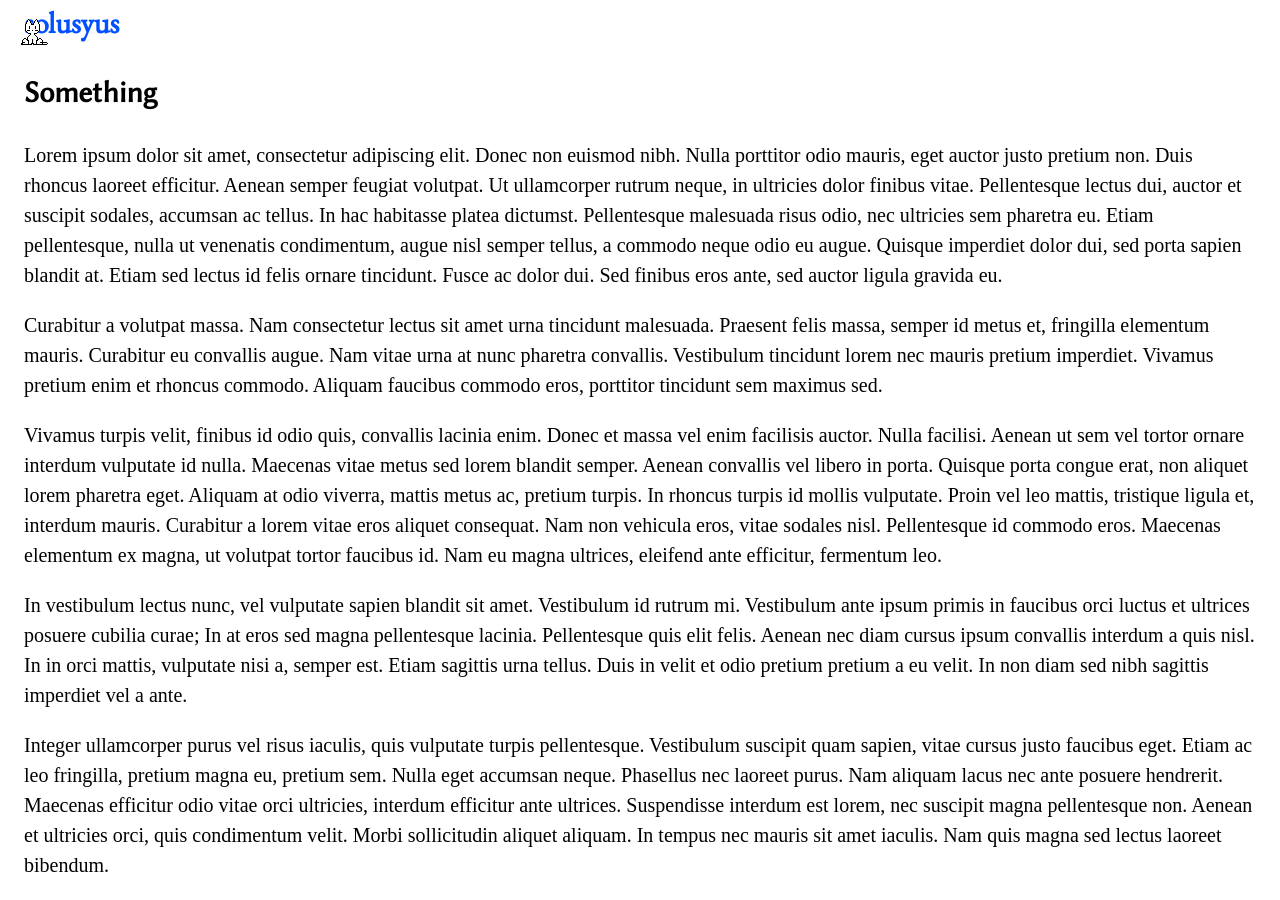
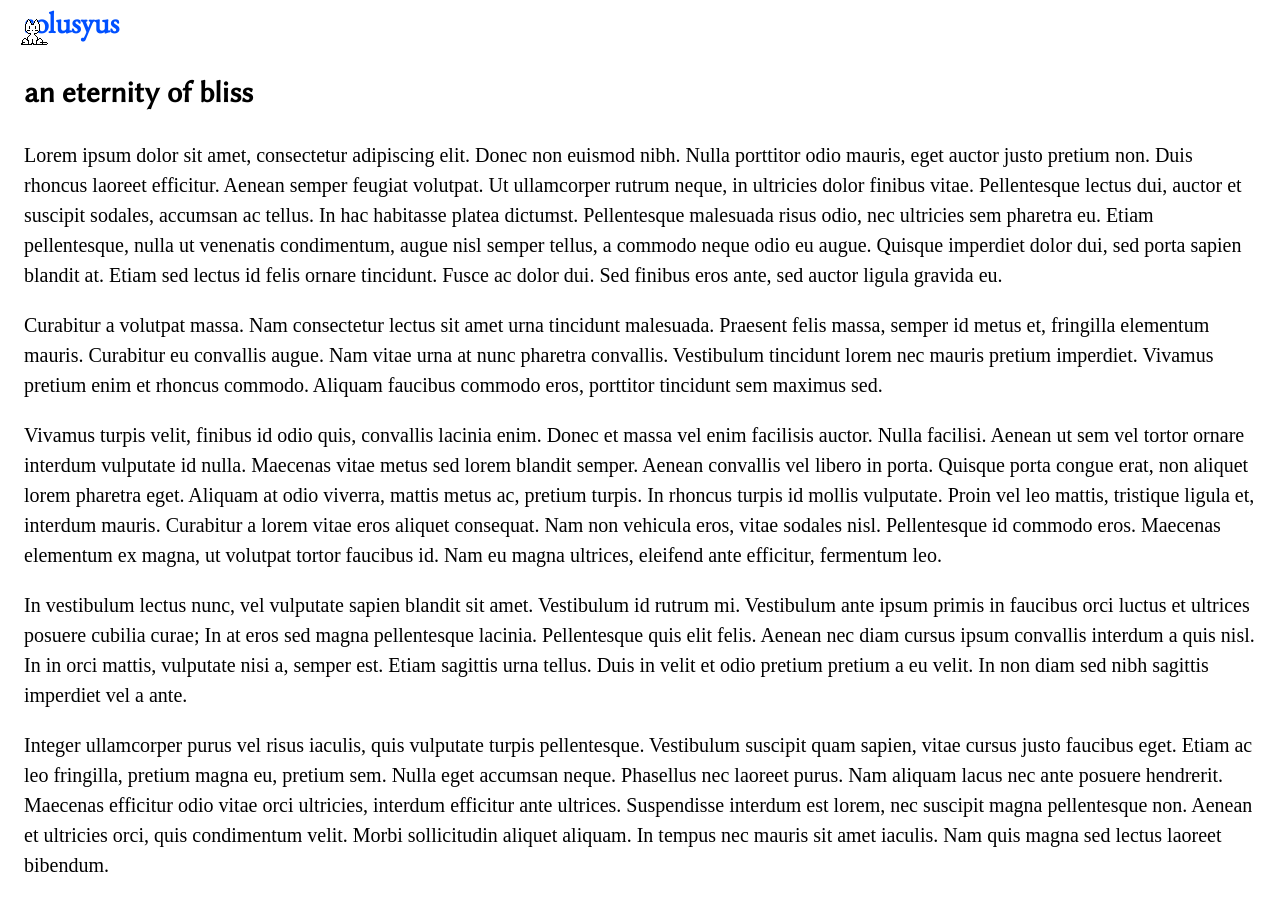
Before and after one commit to solusyus/website, a Jekyll site: the page built from index.html, in a window 1280 px wide. Built offline with Jekyll 4.4.1, drawn with Linux system fonts in a browser that asks for light colours; nearby versions of some CDN libraries; some web fonts are replaced; a script that is not in the unit is left out.

Commit message:
Update index.html

```diff
--- a/index.html
+++ b/index.html
@@ -3,7 +3,7 @@ layout: default
 title: Solusyus
 ---
 <section>
-  <h1>Something</h1>
+  <h1>an eternity of bliss</h1>
   <p>
     Lorem ipsum dolor sit amet, consectetur adipiscing elit. Donec non euismod nibh. Nulla porttitor odio mauris, eget auctor justo pretium non. Duis rhoncus laoreet efficitur. Aenean semper feugiat volutpat. Ut ullamcorper rutrum neque, in ultricies dolor finibus vitae. Pellentesque lectus dui, auctor et suscipit sodales, accumsan ac tellus. In hac habitasse platea dictumst. Pellentesque malesuada risus odio, nec ultricies sem pharetra eu. Etiam pellentesque, nulla ut venenatis condimentum, augue nisl semper tellus, a commodo neque odio eu augue. Quisque imperdiet dolor dui, sed porta sapien blandit at. Etiam sed lectus id felis ornare tincidunt. Fusce ac dolor dui. Sed finibus eros ante, sed auctor ligula gravida eu.
   </p>
```
